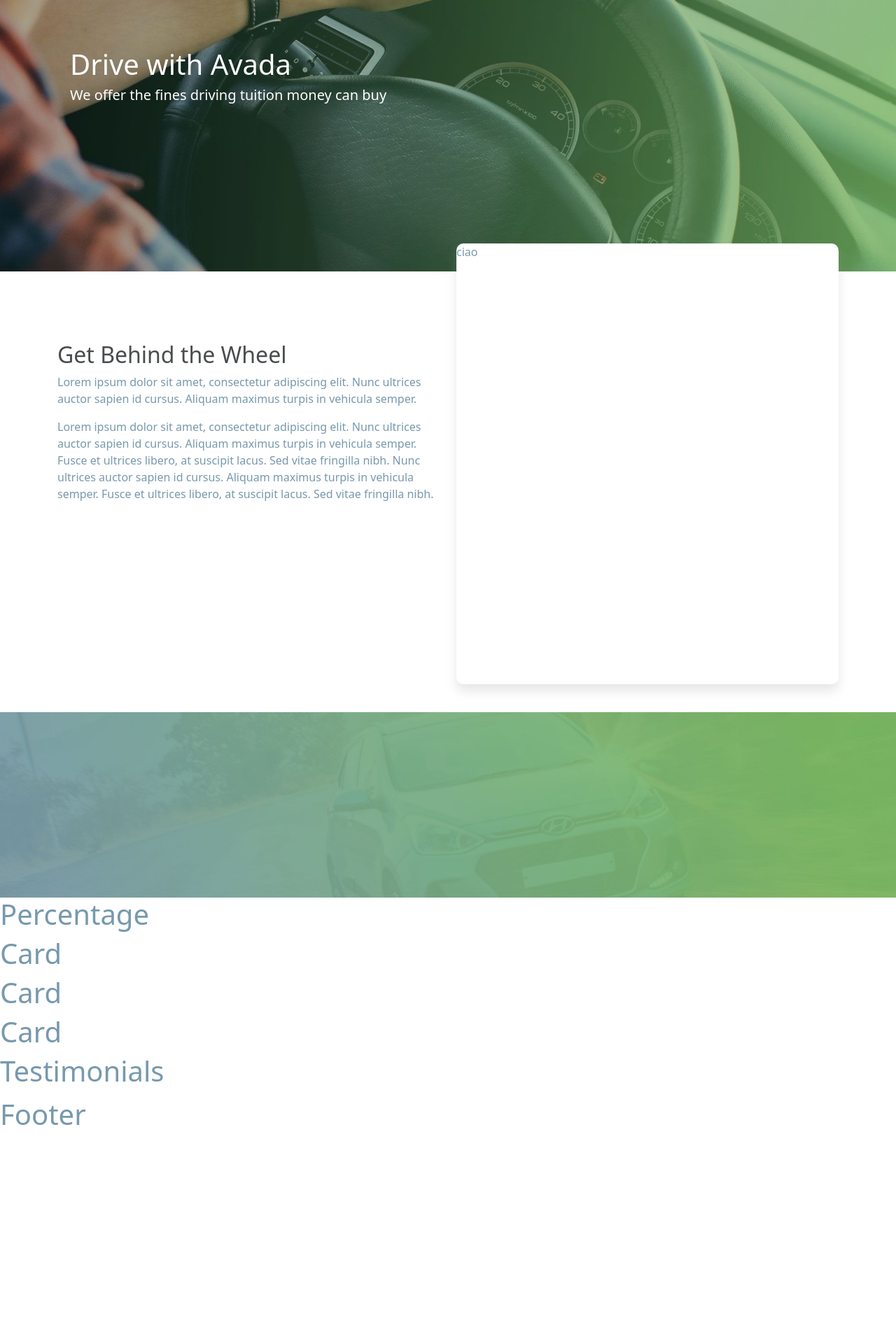
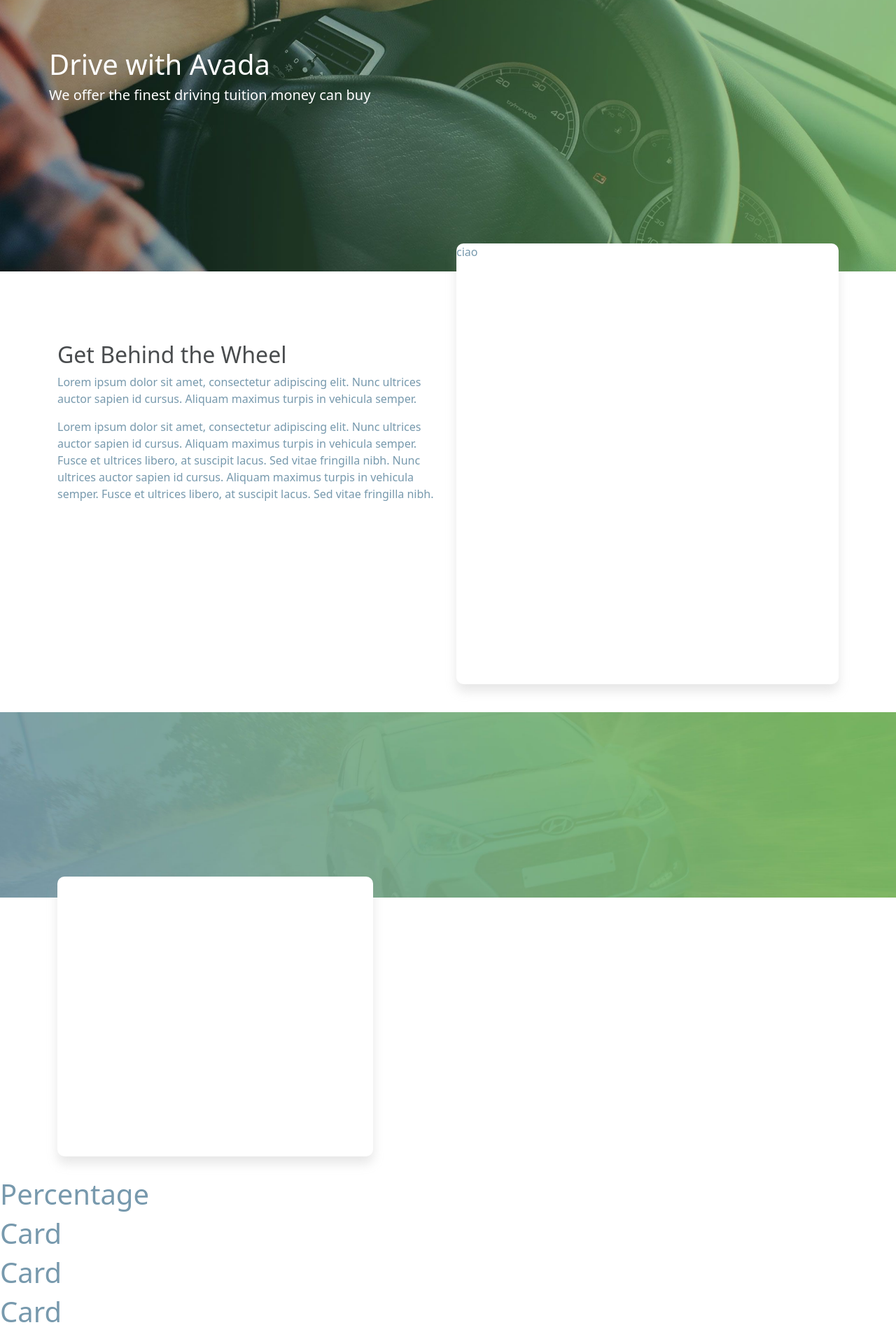
Before and after one commit to MiriamPecora/proj-html-vuejs, a Vue app: page / in a window 1280 px wide. Shown: the part 300-2214 px from the top of the page at 70% size. Before the commit the page ends 1939 px from the top, so only its background shows below. Built offline with nearby package versions, Linux system fonts and the light colour scheme.

Commit message:
[ADD] home page courses section

```diff
--- a/src/pages/PageHome.vue
+++ b/src/pages/PageHome.vue
@@ -34,7 +34,7 @@ export default {
         <img class="h-100 w-100 object-fit-cover position-absolute z-n1" :src="getImagesPath('homepage-hero-background.jpg')" alt="jumbotron-background">
         <div class="container-lg text-white">
             <h1>Drive with Avada</h1>
-            <h5>We offer the fines driving tuition money can buy</h5>
+            <h5>We offer the finest driving tuition money can buy</h5>
         </div>
     </section>
 
@@ -60,8 +60,19 @@ export default {
     <AppStartLearning />
 
     <!-- courses section -->
-    <section>
+    <section id="courses-section">
+        <div class="container">
+            <div class="row">
+                <div class="col-5">
+                    <div class="team-10-card">
 
+                    </div>
+                </div>
+                <div class="col-7">
+
+                </div>
+            </div>
+        </div>
     </section>
 
     <!-- AppPercentage component -->
@@ -93,7 +104,7 @@ export default {
     #jumbotron-section{
 
         .container-lg{
-            padding: 368px 30px 232px 30px;
+            padding: 368px 0px 232px 0px;
         }
 
     }
@@ -103,11 +114,21 @@ export default {
             margin-top: 100px;
             color: $color-title;
         }
+        .team-10-card{
+            height: 630px;
+            position: relative;
+            top: -40px;
+        }
     }
-    .team-10-card{
-        height: 630px;
-        position: relative;
-        top: -40px;
+
+    #courses-section{
+
+        .team-10-card{
+            position: relative;
+            top: -30px;
+            width: 100%;
+            height: 400px;
+        }
     }
 
 
```
